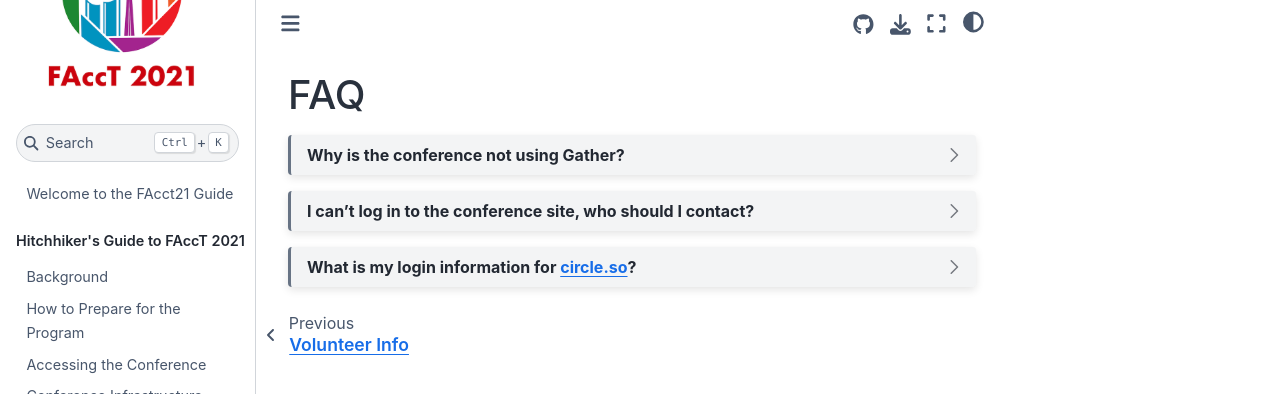
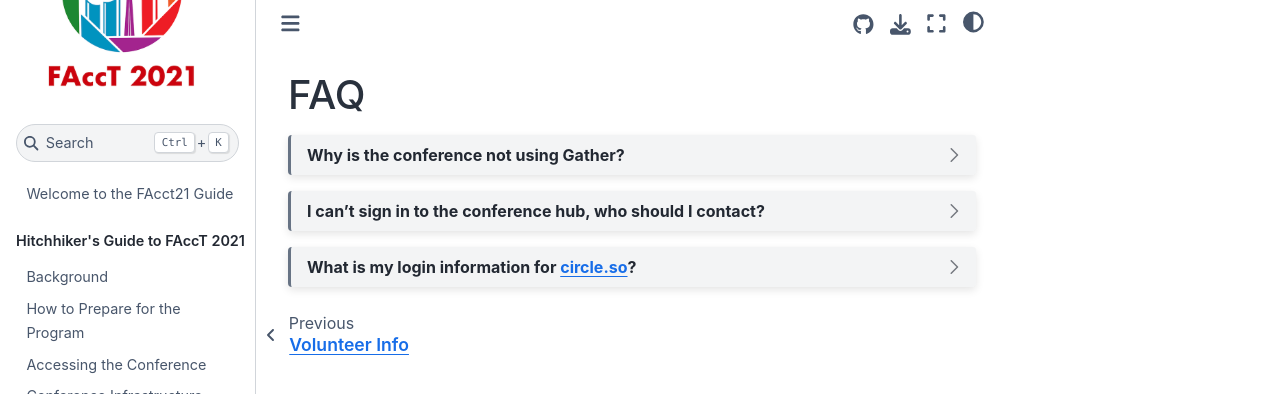
Before and after one commit to Facct22guide/Facct22guide.github.io, a Jupyter Book: the page built from FAQ.md, in a window 1280 px wide. Shown: the top 394 px of the page. Built offline with Jupyter Book 1.0.4 settings and Sphinx 7.4.7 and the Sphinx Book theme 1.1.4, drawn with Linux system fonts in a browser that asks for light colours.

Commit message:
Add hub sign in FAQ support email

````diff
--- a/FAQ.md
+++ b/FAQ.md
@@ -11,9 +11,11 @@ We do want to acknowledge that in other ways online conferences are more accessi
 ```
 
 
-```{dropdown} I can't log in to the conference site, who should I contact?
+```{dropdown} I can't sign in to the conference hub, who should I contact?
 
-You may visit the [conference hub](https://2021.facctconference.org/) and use the `Support` link on the left.
+If you recently registered (in the last few hours or so), your account may not have been created on the conference hub just yet. New accounts are created periodically, and you will receive an email with your login credentials once your account has been created on the hub website.
+
+If you have not received an email after a few hours, you can contact registration support by sending them an email at facctregistration@executivevents.com. They will be able to help add you to the system and manually send you your login credentials.
 ```
 
 ```{dropdown} What is my login information for circle.so?
````
